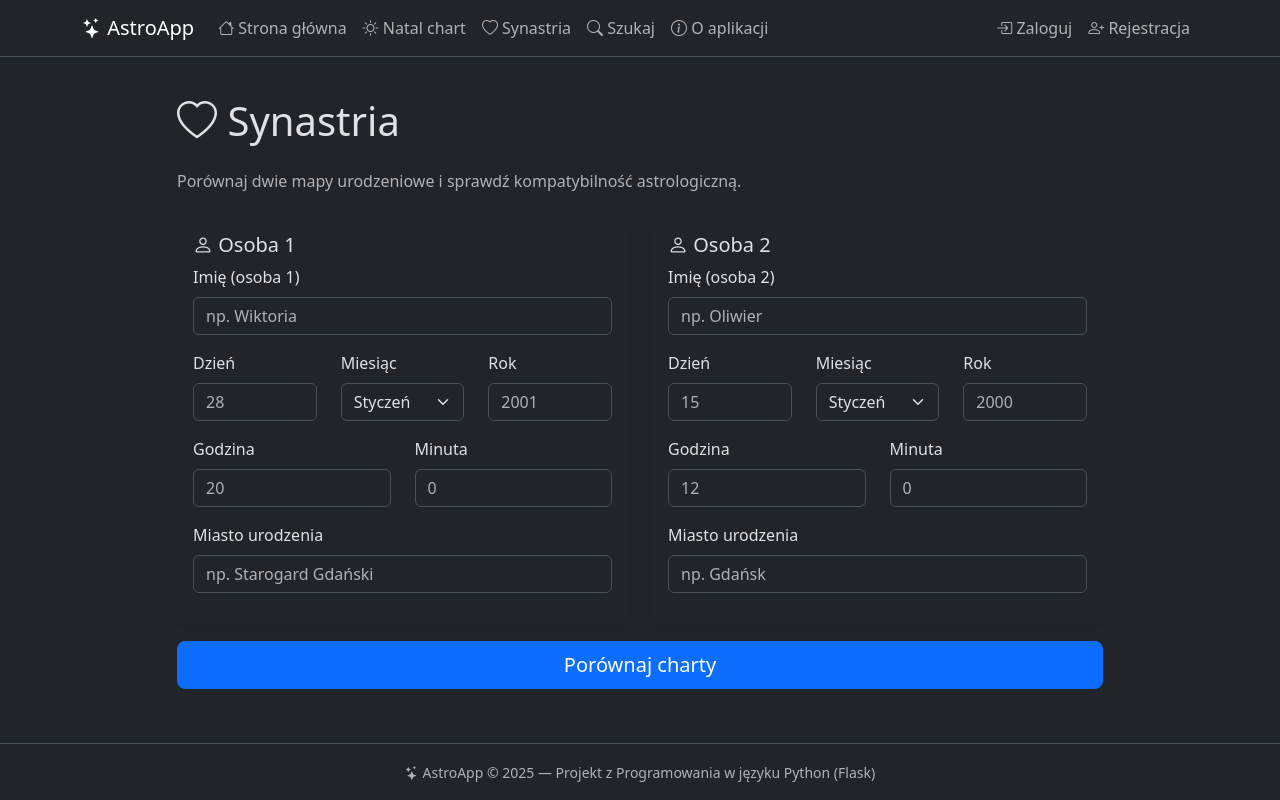
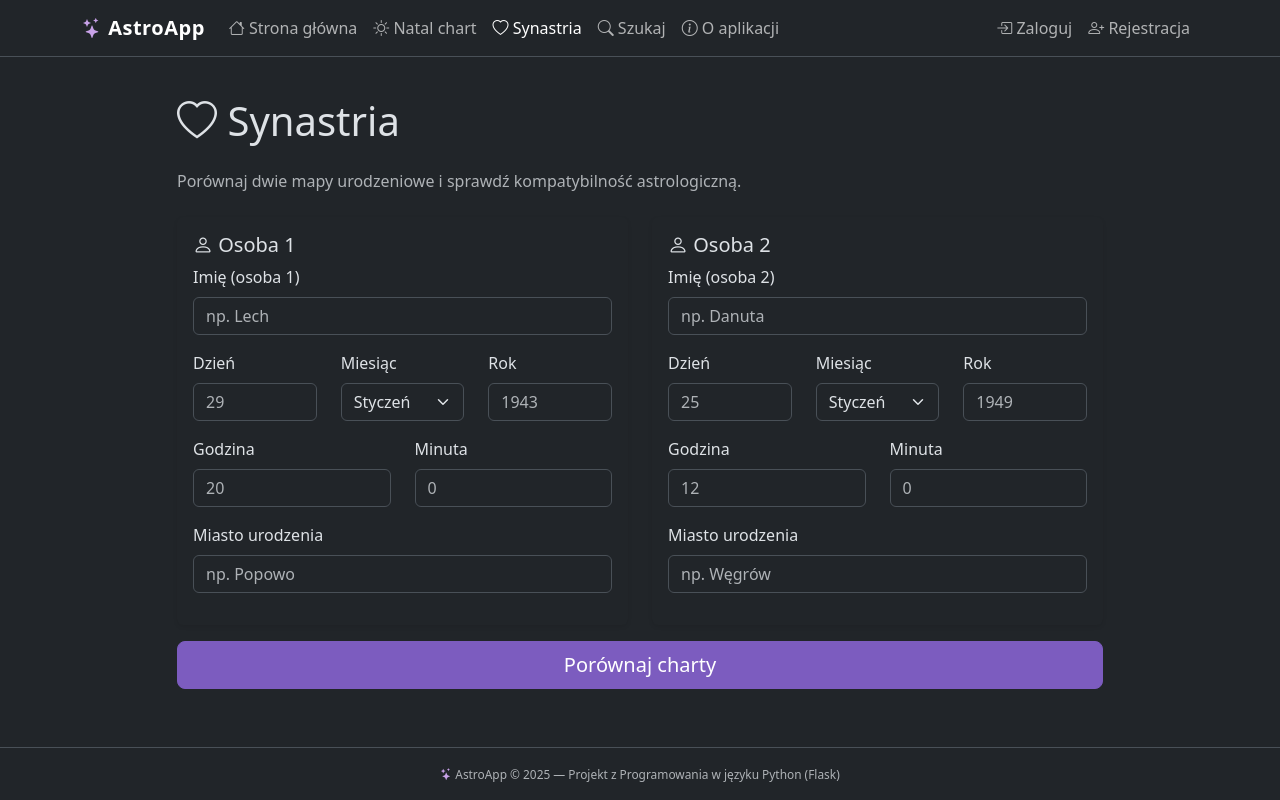
Before and after one commit to Wsakowska/python-faculty, a Flask app: page /charts/synastry in a window 1280 px wide. Run offline with Flask 3, Linux system fonts and the light colour scheme.

Commit message:
style: dopracowanie CSS i wyglądu

```diff
--- a/Project02/app/charts/ai_service.py
+++ b/Project02/app/charts/ai_service.py
@@ -96,7 +96,7 @@ Pisz przystępnym językiem. Odpowiedź sformatuj w HTML (użyj tagów <h5>, <p>
 
     try:
         response = client.models.generate_content(
-            model="gemini-2.0-flash",
+            model="gemini-2.5-flash",
             contents=prompt,
         )
         return response.text
--- a/Project02/app/charts/astro_service.py
+++ b/Project02/app/charts/astro_service.py
@@ -35,6 +35,8 @@ HOUSE_NAMES_PL = {
 
 # Popularne polskie miasta z współrzędnymi
 CITIES_PL = {
+    "nowe miasto lubawskie": (53.42, 19.59),
+    "nisko": (50.52, 22.14),
     "warszawa": (52.23, 21.01),
     "kraków": (50.06, 19.94),
     "gdańsk": (54.35, 18.65),
--- a/Project02/app/charts/templates/charts/synastry.html
+++ b/Project02/app/charts/templates/charts/synastry.html
@@ -23,7 +23,7 @@
                             <div class="mb-3">
                                 {{ form.name1.label(class="form-label") }}
                                 {{ form.name1(class="form-control" + (" is-invalid" if form.name1.errors else ""),
-                                   placeholder="np. Wiktoria") }}
+                                   placeholder="np. Lech") }}
                                 {% for error in form.name1.errors %}
                                     <div class="invalid-feedback">{{ error }}</div>
                                 {% endfor %}
@@ -33,7 +33,7 @@
                                 <div class="col-4 mb-3">
                                     {{ form.day1.label(class="form-label") }}
                                     {{ form.day1(class="form-control" + (" is-invalid" if form.day1.errors else ""),
-                                       placeholder="28") }}
+                                       placeholder="29") }}
                                 </div>
                                 <div class="col-4 mb-3">
                                     {{ form.month1.label(class="form-label") }}
@@ -42,7 +42,7 @@
                                 <div class="col-4 mb-3">
                                     {{ form.year1.label(class="form-label") }}
                                     {{ form.year1(class="form-control" + (" is-invalid" if form.year1.errors else ""),
-                                       placeholder="2001") }}
+                                       placeholder="1943") }}
                                 </div>
                             </div>
 
@@ -59,7 +59,7 @@
 
                             <div class="mb-3">
                                 {{ form.city1.label(class="form-label") }}
-                                {{ form.city1(class="form-control", placeholder="np. Starogard Gdański") }}
+                                {{ form.city1(class="form-control", placeholder="np. Popowo") }}
                             </div>
                         </div>
                     </div>
@@ -74,7 +74,7 @@
                             <div class="mb-3">
                                 {{ form.name2.label(class="form-label") }}
                                 {{ form.name2(class="form-control" + (" is-invalid" if form.name2.errors else ""),
-                                   placeholder="np. Oliwier") }}
+                                   placeholder="np. Danuta") }}
                                 {% for error in form.name2.errors %}
                                     <div class="invalid-feedback">{{ error }}</div>
                                 {% endfor %}
@@ -83,7 +83,7 @@
                             <div class="row">
                                 <div class="col-4 mb-3">
                                     {{ form.day2.label(class="form-label") }}
-                                    {{ form.day2(class="form-control", placeholder="15") }}
+                                    {{ form.day2(class="form-control", placeholder="25") }}
                                 </div>
                                 <div class="col-4 mb-3">
                                     {{ form.month2.label(class="form-label") }}
@@ -91,7 +91,7 @@
                                 </div>
                                 <div class="col-4 mb-3">
                                     {{ form.year2.label(class="form-label") }}
-                                    {{ form.year2(class="form-control", placeholder="2000") }}
+                                    {{ form.year2(class="form-control", placeholder="1949") }}
                                 </div>
                             </div>
 
@@ -108,7 +108,7 @@
 
                             <div class="mb-3">
                                 {{ form.city2.label(class="form-label") }}
-                                {{ form.city2(class="form-control", placeholder="np. Gdańsk") }}
+                                {{ form.city2(class="form-control", placeholder="np. Węgrów") }}
                             </div>
                         </div>
                     </div>
--- a/Project02/app/charts/templates/charts/synastry_result.html
+++ b/Project02/app/charts/templates/charts/synastry_result.html
@@ -98,7 +98,7 @@
     <a href="{{ url_for('charts.generate') }}" class="btn btn-outline-primary">
         <i class="bi bi-plus-circle"></i> Wygeneruj chart
     </a>
-    <a href="{{ url_for('charts.interpret') }}" class="btn btn-outline-info w-100 mt-2">
+    <a href="{{ url_for('charts.interpret_synastry') }}" class="btn btn-outline-info w-100 mt-2">
         <i class="bi bi-robot"></i> Interpretacja AI
     </a>
 </div>
--- a/Project02/app/static/css/style.css
+++ b/Project02/app/static/css/style.css
@@ -1,5 +1,8 @@
-/* AstroApp — custom styles */
+/* ============================================
+   AstroApp — custom styles
+   ============================================ */
 
+/* --- Layout --- */
 body {
     min-height: 100vh;
     display: flex;
@@ -10,15 +13,64 @@ main {
     flex: 1;
 }
 
+/* --- Navbar --- */
+.navbar-brand {
+    font-weight: 600;
+    letter-spacing: 0.5px;
+}
+
+.navbar-brand i {
+    color: #c8a2e8;
+}
+
+/* --- Cards --- */
 .card {
-    transition: transform 0.2s ease;
+    transition: transform 0.2s ease, box-shadow 0.2s ease;
 }
 
 .card:hover {
     transform: translateY(-4px);
+    box-shadow: 0 8px 25px rgba(0, 0, 0, 0.15);
 }
 
-/* SVG chart container */
+/* --- Hero section (strona główna) --- */
+.display-4 i {
+    color: #c8a2e8;
+}
+
+/* --- Formularze --- */
+.form-control:focus,
+.form-select:focus {
+    border-color: #c8a2e8;
+    box-shadow: 0 0 0 0.2rem rgba(200, 162, 232, 0.25);
+}
+
+.btn-primary {
+    background-color: #7c5cbf;
+    border-color: #7c5cbf;
+}
+
+.btn-primary:hover {
+    background-color: #6a4da8;
+    border-color: #6a4da8;
+}
+
+.btn-outline-info {
+    color: #c8a2e8;
+    border-color: #c8a2e8;
+}
+
+.btn-outline-info:hover {
+    background-color: #c8a2e8;
+    border-color: #c8a2e8;
+    color: #1a1a2e;
+}
+
+/* --- SVG chart container --- */
+.chart-svg-container {
+    overflow-x: auto;
+}
+
 .chart-svg-container svg {
     max-width: 100%;
     height: auto;
@@ -26,3 +78,61 @@ main {
     border-radius: 8px;
     padding: 10px;
 }
+
+.chart-svg-container object {
+    border-radius: 8px;
+}
+
+/* --- Tabele planet --- */
+.table {
+    font-size: 0.95rem;
+}
+
+.table td:first-child {
+    font-weight: 500;
+}
+
+/* --- AI interpretacja --- */
+.ai-interpretation h5 {
+    color: #c8a2e8;
+    margin-top: 1.2rem;
+}
+
+.ai-interpretation p {
+    line-height: 1.7;
+}
+
+/* --- Wyszukiwarka — szybkie filtry --- */
+.btn-sm {
+    font-size: 0.8rem;
+}
+
+/* --- Footer --- */
+footer {
+    font-size: 0.85rem;
+}
+
+footer i {
+    color: #c8a2e8;
+}
+
+/* --- Strona błędu (404/500) --- */
+.display-1 {
+    font-size: 6rem;
+    font-weight: 700;
+}
+
+/* --- Responsywność --- */
+@media (max-width: 768px) {
+    .display-4 {
+        font-size: 2rem;
+    }
+
+    .chart-svg-container object {
+        min-height: 300px;
+    }
+
+    .d-flex.gap-2 {
+        flex-direction: column;
+    }
+}
--- a/Project02/app/templates/base.html
+++ b/Project02/app/templates/base.html
@@ -24,27 +24,27 @@
             <div class="collapse navbar-collapse" id="navbarNav">
                 <ul class="navbar-nav me-auto">
                     <li class="nav-item">
-                        <a class="nav-link" href="{{ url_for('main.home') }}">
+                        <a class="nav-link {% if request.endpoint == 'main.home' %}active{% endif %}" href="{{ url_for('main.home') }}">
                             <i class="bi bi-house"></i> Strona główna
                         </a>
                     </li>
                     <li class="nav-item">
-                        <a class="nav-link" href="{{ url_for('charts.generate') }}">
+                        <a class="nav-link {% if request.endpoint and 'charts.generate' in request.endpoint %}active{% endif %}" href="{{ url_for('charts.generate') }}">
                             <i class="bi bi-sun"></i> Natal chart
                         </a>
                     </li>
                     <li class="nav-item">
-                        <a class="nav-link" href="{{ url_for('charts.synastry') }}">
+                        <a class="nav-link {% if request.endpoint and 'synastry' in request.endpoint %}active{% endif %}" href="{{ url_for('charts.synastry') }}">
                             <i class="bi bi-heart"></i> Synastria
                         </a>
                     </li>
                     <li class="nav-item">
-                        <a class="nav-link" href="{{ url_for('main.search') }}">
+                        <a class="nav-link {% if request.endpoint == 'main.search' %}active{% endif %}" href="{{ url_for('main.search') }}">
                             <i class="bi bi-search"></i> Szukaj
                         </a>
                     </li>
                     <li class="nav-item">
-                        <a class="nav-link" href="{{ url_for('main.about') }}">
+                        <a class="nav-link {% if request.endpoint == 'main.about' %}active{% endif %}" href="{{ url_for('main.about') }}">
                             <i class="bi bi-info-circle"></i> O aplikacji
                         </a>
                     </li>
```
Also changed, not shown: Project02/app/charts/templates/charts/generate.html (+4 -4 lines).
